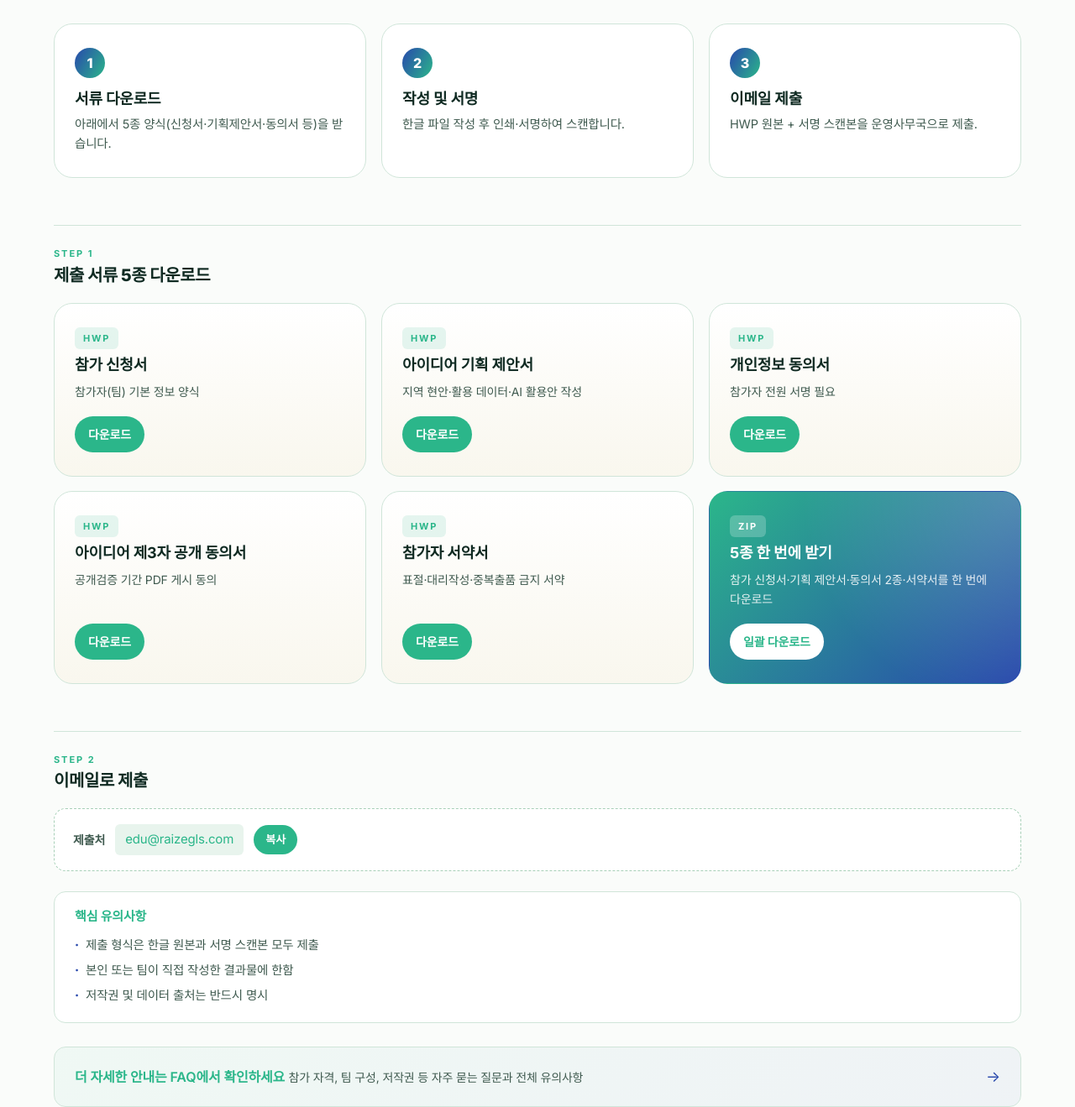
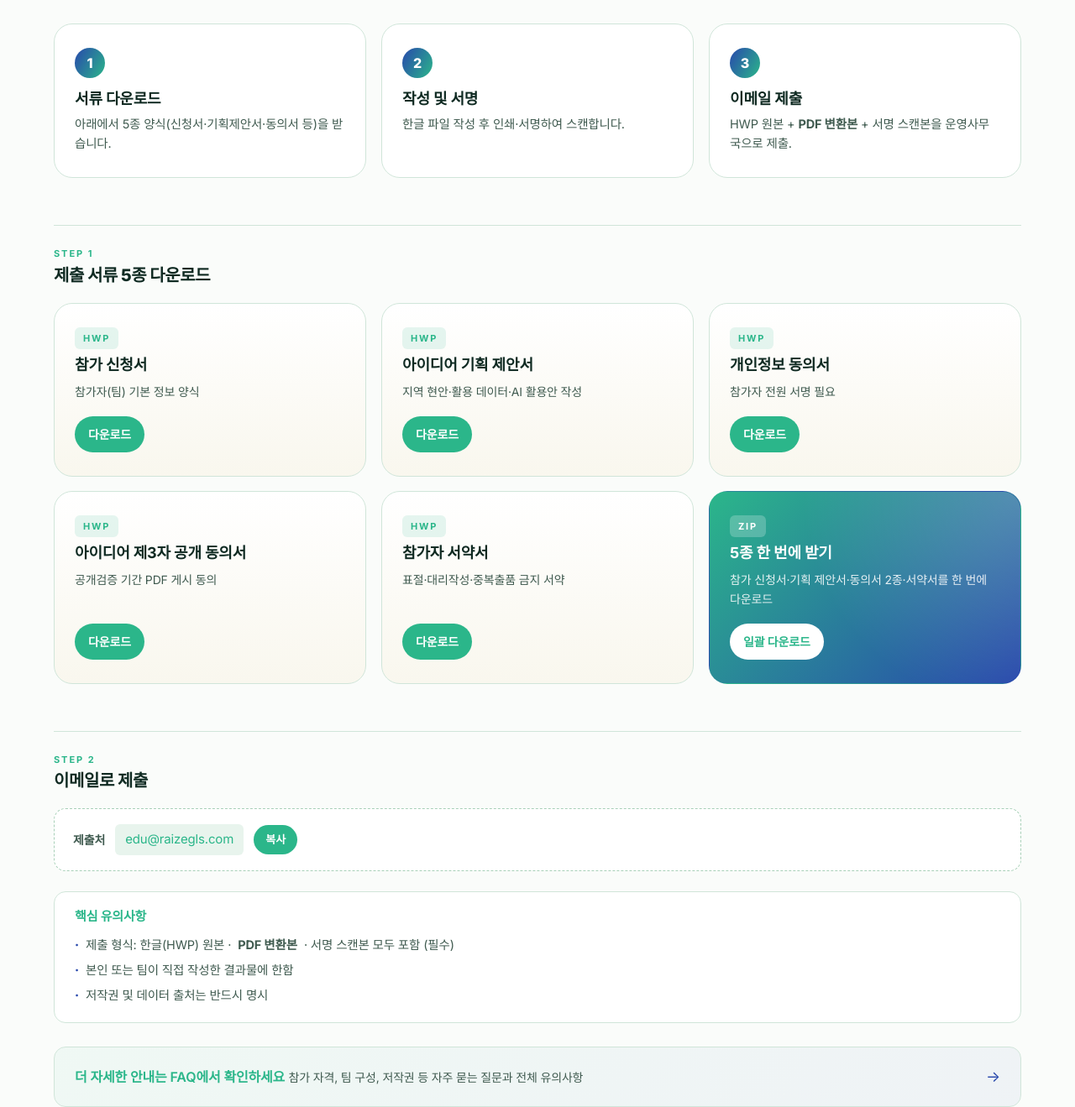
Before and after one commit to wjdatacon/opendata_2026, a plain HTML site: page index.html in a window 1280 px wide. Shown: the part 3760-5079 px from the top of the page at 84% size. Drawn offline with Linux system fonts and the light colour scheme; a web font is replaced by a local one.

Commit message:
Require PDF conversion alongside HWP and signed scan
- index apply step 3 and notice-brief now list HWP 원본 · PDF 변환본 · 서명 스캔본 as the three required submission formats
- faq mirrors the same three-file requirement in both submission-format and 제출 서류 entries

Co-Authored-By: Claude Opus 4.7 (1M context) <noreply@anthropic.com>

```diff
--- a/index.html
+++ b/index.html
@@ -283,7 +283,7 @@
           <li>
             <span class="step-num">3</span>
             <h3>이메일 제출</h3>
-            <p>HWP 원본 + 서명 스캔본을 운영사무국으로 제출.</p>
+            <p>HWP 원본 + <strong>PDF 변환본</strong> + 서명 스캔본을 운영사무국으로 제출.</p>
           </li>
         </ol>
 
@@ -345,7 +345,7 @@
         <div class="notice-brief">
           <h3>핵심 유의사항</h3>
           <ul>
-            <li>제출 형식은 한글 원본과 서명 스캔본 모두 제출</li>
+            <li>제출 형식: 한글(HWP) 원본 · <strong>PDF 변환본</strong> · 서명 스캔본 모두 포함 (필수)</li>
             <li>본인 또는 팀이 직접 작성한 결과물에 한함</li>
             <li>저작권 및 데이터 출처는 반드시 명시</li>
           </ul>
```
Also changed, not shown: faq.html (+2 -2 lines).
